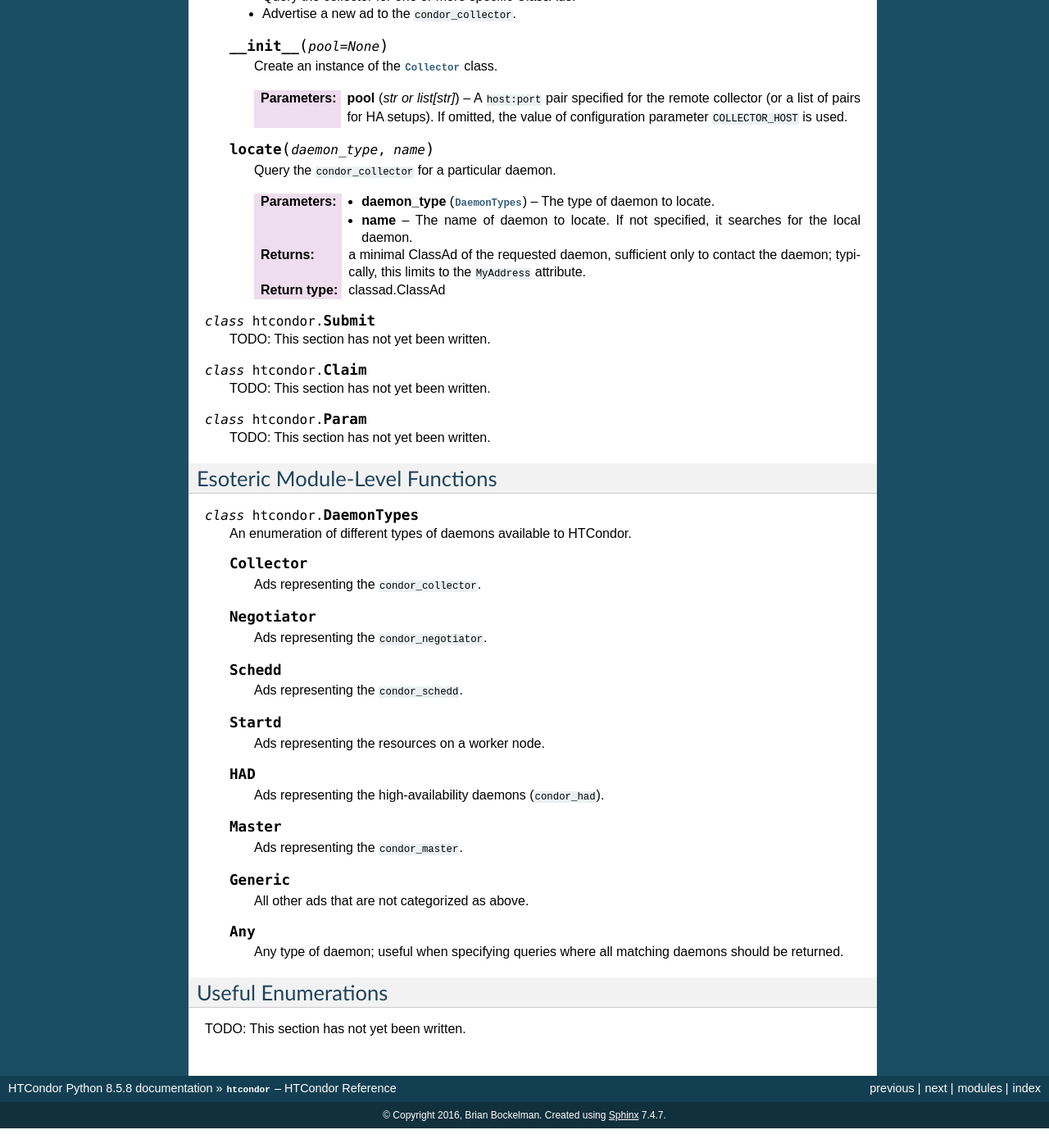
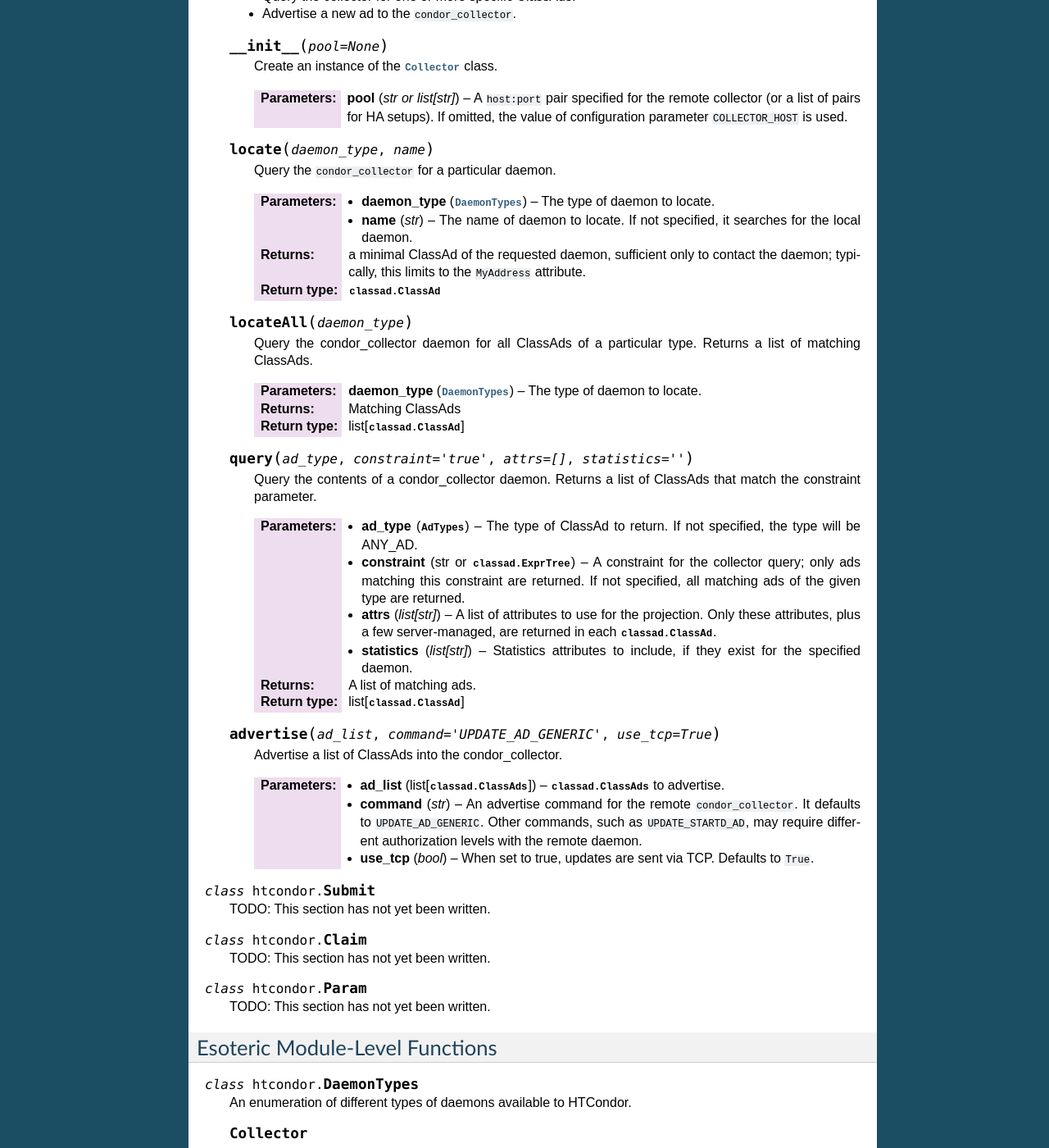
Before and after one commit to htcondor/htcondor-python, a Sphinx documentation site: the page built from docs/htcondor.rst, in a window 1280 px wide and 1400 px high, scrolled down 1561 px. Shown: the whole window at 82% size. Built offline with Sphinx 7.4.7, drawn with Linux system fonts in a browser that asks for light colours; before the commit the page ends 2937 px from its top, so only the background shows below that; some of the changed text lies outside the part shown.

Commit message:
Fill in remaining collector methods.

```diff
--- a/docs/htcondor.rst
+++ b/docs/htcondor.rst
@@ -117,10 +117,60 @@ Module Classes
 
       :param daemon_type: The type of daemon to locate.
       :type daemon_type: :class:`DaemonTypes`
-      :param name: The name of daemon to locate. If not specified, it searches for the local daemon.
+      :param str name: The name of daemon to locate. If not specified, it searches for the local daemon.
       :return: a minimal ClassAd of the requested daemon, sufficient only to contact the daemon;
          typically, this limits to the ``MyAddress`` attribute.
-      :rtype: classad.ClassAd
+      :rtype: :class:`classad.ClassAd`
+
+   .. method:: locateAll( daemon_type )
+
+      Query the condor_collector daemon for all ClassAds of a particular type. Returns a list of matching ClassAds.
+
+      :param daemon_type: The type of daemon to locate.
+      :type daemon_type: :class:`DaemonTypes`
+      :return: Matching ClassAds
+      :rtype: list[:class:`classad.ClassAd`]
+
+   .. method:: query( ad_type, constraint='true', attrs=[], statistics='' )
+
+      Query the contents of a condor_collector daemon. Returns a list of ClassAds that match the constraint parameter.
+
+      :param ad_type: The type of ClassAd to return. If not specified, the type will be ANY_AD.
+      :type ad_type: :class:`AdTypes`
+      :param constraint: A constraint for the collector query; only ads matching this constraint are returned.
+         If not specified, all matching ads of the given type are returned.
+      :type constraint: str or :class:`classad.ExprTree`
+      :param attrs: A list of attributes to use for the projection.  Only these attributes, plus a few server-managed,
+         are returned in each :class:`classad.ClassAd`.
+      :type attrs: list[str]
+      :param list[str] statistics: Statistics attributes to include, if they exist for the specified daemon.
+      :return: A list of matching ads.
+      :rtype: list[:class:`classad.ClassAd`]
+
+   .. directQuery( daemon_type, (str)name = '', projection = [], statistics = '' )
+
+      Query the specified daemon directly for a ClassAd, instead of using the ClassAd from the ``condor_collector`` daemon.
+      Requires the client library to first locate the daemon in the collector, then querying the remote daemon.
+
+      :param daemon_type: Specifies the type of the remote daemon to query.
+      :type daemon_type: :class:`DaemonTypes`
+      :param str name: Specifies the daemon's name. If not specified, the local daemon is used.
+      :param projection: is a list of attributes requested, to obtain only a subset of the attributes from the daemon's :class:`classad.ClassAd`.
+      :type projection: list[str]
+      :param statistics: Statistics attributes to include, if they exist for the specified daemon.
+      :type statistics: str
+      :return: The ad of the specified daemon.
+      :rtype: :class:`classad.ClassAd`
+
+   .. method:: advertise( ad_list, command="UPDATE_AD_GENERIC", use_tcp=True )
+
+      Advertise a list of ClassAds into the condor_collector.
+
+      :param ad_list: :class:`classad.ClassAds` to advertise.
+      :type ad_list: list[:class:`classad.ClassAds`]
+      :param str command: An advertise command for the remote ``condor_collector``. It defaults to ``UPDATE_AD_GENERIC``.
+         Other commands, such as ``UPDATE_STARTD_AD``, may require different authorization levels with the remote daemon.
+      :param bool use_tcp: When set to true, updates are sent via TCP.  Defaults to ``True``.
 
 
 .. _submit_class:
```
